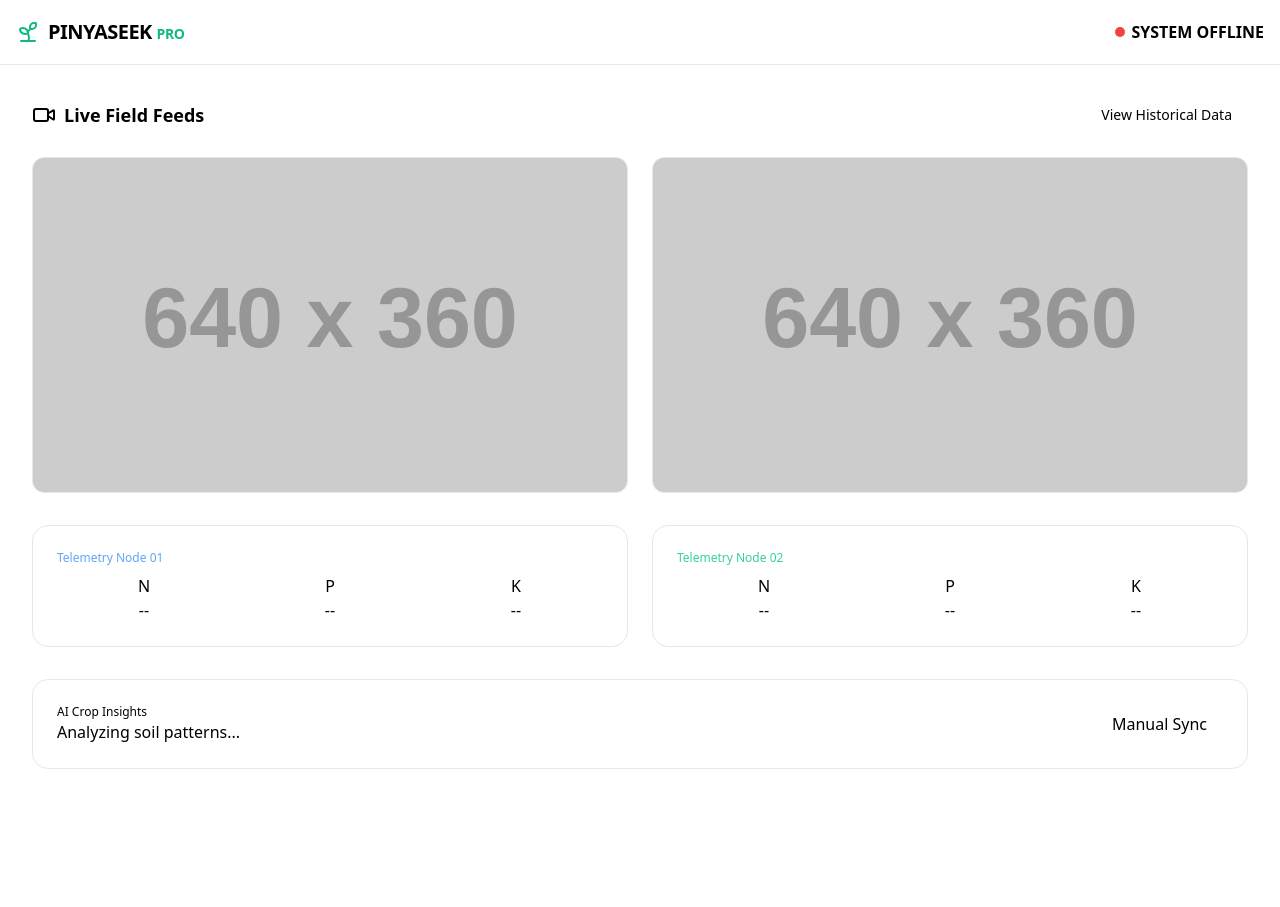
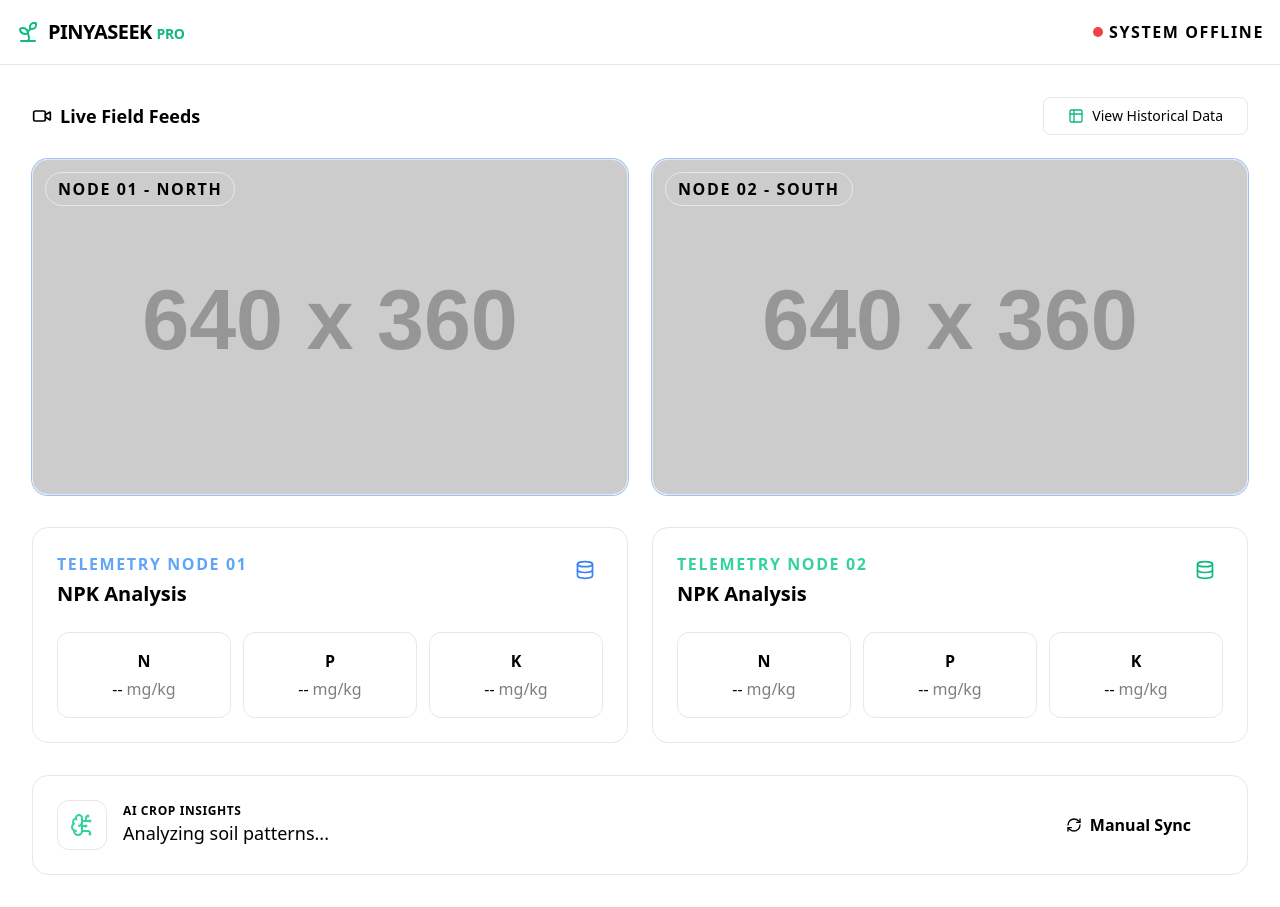
Before and after one commit to adr143/pineapple-watch, a website: page index.html in a window 1280 px wide. Before the commit the page ends 801 px from the top, so only its background shows below. Drawn offline with nearby package versions, Linux system fonts and the light colour scheme; placeholder pictures from the web are drawn by us.

Commit message:
new commit

```diff
--- a/index.html
+++ b/index.html
@@ -4,23 +4,18 @@
 <meta charset="UTF-8">
 <meta name="viewport" content="width=device-width, initial-scale=1.0">
 <title>PINYASEEK | Smart Field Monitor</title>
-
 <link href="https://cdn.jsdelivr.net/npm/tailwindcss@2.2.19/dist/tailwind.min.css" rel="stylesheet">
 <script src="https://unpkg.com/lucide@latest"></script>
 </head>
-
 <body class="bg-slate-950 text-slate-100 min-h-screen font-sans">
 
 <header class="border-b border-slate-800 bg-slate-900/50 backdrop-blur-md sticky top-0 z-50">
     <div class="max-w-7xl mx-auto px-4 h-16 flex items-center justify-between">
         <div class="flex items-center gap-2">
             <i data-lucide="sprout" class="text-green-500"></i>
-            <span class="font-bold text-xl tracking-tight">
-                PINYASEEK <span class="text-green-500 text-sm">PRO</span>
-            </span>
+            <span class="font-bold text-xl tracking-tight">PINYASEEK <span class="text-green-500 text-sm">PRO</span></span>
         </div>
-
-        <div id="status-badge" class="flex items-center gap-4 text-[10px] font-bold uppercase">
+        <div id="status-badge" class="flex items-center gap-4 text-[10px] font-bold tracking-widest uppercase">
             <span class="flex items-center gap-1.5">
                 <span id="status-dot" class="w-2.5 h-2.5 bg-yellow-500 rounded-full animate-pulse"></span>
                 <span id="status-text">Connecting</span>
@@ -31,55 +26,95 @@
 
 <main class="max-w-7xl mx-auto p-4 lg:p-8 space-y-8">
 
-<!-- LIVE FEEDS -->
+    <!-- Live Field Feeds -->
     <section>
-    <div class="flex justify-between items-center mb-6">
-        <h2 class="text-lg font-semibold text-slate-300 flex items-center gap-2">
-            <i data-lucide="video"></i> Live Field Feeds
-        </h2>
-
-        <a href="history.html" class="px-4 py-2 bg-slate-800 rounded-lg hover:bg-slate-700 text-sm">
+        <div class="flex flex-col sm:flex-row gap-4 items-center justify-between mb-6">
+            <div class="flex items-center gap-2">
+                <i data-lucide="video" class="text-slate-400 w-5"></i>
+                <h2 class="text-lg font-semibold text-slate-300">Live Field Feeds</h2>
+            </div>
+            <a href="history.html" class="w-full sm:w-auto flex items-center justify-center gap-2 px-6 py-2 bg-slate-800 hover:bg-slate-700 rounded-lg border border-slate-700 transition-all text-sm font-medium">
+                <i data-lucide="table-2" class="w-4 h-4 text-green-500"></i>
                 View Historical Data
             </a>
         </div>
 
         <div class="grid grid-cols-1 lg:grid-cols-2 gap-6">
-        <img id="img-node_1" src="https://via.placeholder.com/640x360?text=Node+1" class="rounded-xl border border-slate-800">
-        <img id="img-node_2" src="https://via.placeholder.com/640x360?text=Node+2" class="rounded-xl border border-slate-800">
+            <div class="group relative bg-slate-900 rounded-2xl overflow-hidden border border-slate-800 ring-1 ring-white/5">
+                <div class="absolute top-3 left-3 z-10 bg-black/60 backdrop-blur-md px-3 py-1 rounded-full text-[10px] font-bold uppercase tracking-widest border border-white/10">Node 01 - North</div>
+                <img id="img-node_1" src="https://via.placeholder.com/640x360?text=Waiting+for+Node+1..." class="w-full aspect-video object-cover bg-slate-800 transition-opacity duration-300" alt="Node 1">
+            </div>
+            <div class="group relative bg-slate-900 rounded-2xl overflow-hidden border border-slate-800 ring-1 ring-white/5">
+                <div class="absolute top-3 left-3 z-10 bg-black/60 backdrop-blur-md px-3 py-1 rounded-full text-[10px] font-bold uppercase tracking-widest border border-white/10">Node 02 - South</div>
+                <img id="img-node_2" src="https://via.placeholder.com/640x360?text=Waiting+for+Node+2..." class="w-full aspect-video object-cover bg-slate-800 transition-opacity duration-300" alt="Node 2">
+            </div>
         </div>
     </section>
 
-<!-- TELEMETRY -->
+    <!-- Telemetry Nodes -->
     <section class="grid grid-cols-1 md:grid-cols-2 gap-6">
-
-<div class="bg-slate-900 p-6 rounded-2xl border border-slate-800">
-    <h3 class="text-blue-400 text-xs mb-2">Telemetry Node 01</h3>
+        <div class="bg-slate-900/80 p-6 rounded-2xl border border-slate-800 hover:border-blue-500/30 transition-colors">
+            <div class="flex justify-between items-start mb-6">
+                <div>
+                    <h3 class="font-bold text-blue-400 uppercase text-[10px] tracking-widest mb-1">Telemetry Node 01</h3>
+                    <p class="text-xl font-semibold">NPK Analysis</p>
+                </div>
+                <div class="p-2 bg-blue-500/10 rounded-lg"><i data-lucide="database" class="text-blue-500 w-5 h-5"></i></div>
+            </div>
             <div class="grid grid-cols-3 gap-3">
-        <div class="text-center">N<br><span id="s1-n">--</span></div>
-        <div class="text-center">P<br><span id="s1-p">--</span></div>
-        <div class="text-center">K<br><span id="s1-k">--</span></div>
+                <div class="bg-slate-950 p-4 rounded-xl border border-slate-800 text-center">
+                    <span class="block text-[10px] text-slate-500 font-bold uppercase mb-1">N</span>
+                    <span id="s1-n">--</span><span class="text-[10px] opacity-50 ml-1">mg/kg</span>
+                </div>
+                <div class="bg-slate-950 p-4 rounded-xl border border-slate-800 text-center">
+                    <span class="block text-[10px] text-slate-500 font-bold uppercase mb-1">P</span>
+                    <span id="s1-p">--</span><span class="text-[10px] opacity-50 ml-1">mg/kg</span>
+                </div>
+                <div class="bg-slate-950 p-4 rounded-xl border border-slate-800 text-center">
+                    <span class="block text-[10px] text-slate-500 font-bold uppercase mb-1">K</span>
+                    <span id="s1-k">--</span><span class="text-[10px] opacity-50 ml-1">mg/kg</span>
+                </div>
             </div>
         </div>
 
-<div class="bg-slate-900 p-6 rounded-2xl border border-slate-800">
-    <h3 class="text-green-400 text-xs mb-2">Telemetry Node 02</h3>
+        <div class="bg-slate-900/80 p-6 rounded-2xl border border-slate-800 hover:border-green-500/30 transition-colors">
+            <div class="flex justify-between items-start mb-6">
+                <div>
+                    <h3 class="font-bold text-green-400 uppercase text-[10px] tracking-widest mb-1">Telemetry Node 02</h3>
+                    <p class="text-xl font-semibold">NPK Analysis</p>
+                </div>
+                <div class="p-2 bg-green-500/10 rounded-lg"><i data-lucide="database" class="text-green-500 w-5 h-5"></i></div>
+            </div>
             <div class="grid grid-cols-3 gap-3">
-        <div class="text-center">N<br><span id="s2-n">--</span></div>
-        <div class="text-center">P<br><span id="s2-p">--</span></div>
-        <div class="text-center">K<br><span id="s2-k">--</span></div>
+                <div class="bg-slate-950 p-4 rounded-xl border border-slate-800 text-center">
+                    <span class="block text-[10px] text-slate-500 font-bold uppercase mb-1">N</span>
+                    <span id="s2-n">--</span><span class="text-[10px] opacity-50 ml-1">mg/kg</span>
+                </div>
+                <div class="bg-slate-950 p-4 rounded-xl border border-slate-800 text-center">
+                    <span class="block text-[10px] text-slate-500 font-bold uppercase mb-1">P</span>
+                    <span id="s2-p">--</span><span class="text-[10px] opacity-50 ml-1">mg/kg</span>
+                </div>
+                <div class="bg-slate-950 p-4 rounded-xl border border-slate-800 text-center">
+                    <span class="block text-[10px] text-slate-500 font-bold uppercase mb-1">K</span>
+                    <span id="s2-k">--</span><span class="text-[10px] opacity-50 ml-1">mg/kg</span>
                 </div>
             </div>
-
+        </div>
     </section>
 
-<!-- AI INSIGHTS -->
-<div class="bg-slate-900 p-6 rounded-2xl border border-slate-800 flex justify-between items-center">
+    <!-- AI Crop Insights -->
+    <div class="bg-gradient-to-r from-blue-600/10 via-green-600/10 to-transparent p-6 rounded-2xl border border-white/5 flex flex-col md:flex-row items-center justify-between gap-6">
+        <div class="flex items-center gap-4">
+            <div class="p-3 bg-green-500/10 rounded-xl border border-green-500/20">
+                <i data-lucide="brain-circuit" class="text-green-400"></i>
+            </div>
             <div>
-        <h4 class="text-xs text-slate-500">AI Crop Insights</h4>
-        <p id="prediction">Analyzing soil patterns...</p>
+                <h4 class="text-xs font-bold uppercase tracking-wider text-slate-500">AI Crop Insights</h4>
+                <p id="prediction" class="text-lg font-medium text-slate-300">Analyzing soil patterns...</p>
             </div>
-
-    <button onclick="requestManualScan()" class="bg-white text-black px-4 py-2 rounded-lg">
+        </div>
+        <button onclick="requestManualScan()" class="group flex items-center gap-2 px-8 py-3 bg-white text-black font-bold rounded-xl hover:bg-green-400 transition-all active:scale-95">
+            <i data-lucide="refresh-cw" class="w-4 h-4 group-hover:rotate-180 transition-transform duration-500"></i>
             Manual Sync
         </button>
     </div>
@@ -89,11 +124,9 @@
 <script>
 lucide.createIcons();
 
-// --- WEBSOCKET ---
 const protocol = window.location.protocol === 'https:' ? 'wss:' : 'ws:';
 const socket = new WebSocket(`${protocol}//${window.location.host}`);
-
-let lastIdentifiedNode = "node_1";
+let lastNode = "node_1";
 
 const UI = {
     dot: document.getElementById('status-dot'),
@@ -109,62 +142,55 @@ socket.onopen = () => {
 socket.onclose = () => {
     UI.dot.className = "w-2.5 h-2.5 bg-red-500 rounded-full";
     UI.text.innerText = "System Offline";
+    setTimeout(() => window.location.reload(), 5000);
 };
 
-// --- MESSAGE HANDLER ---
 socket.onmessage = async (event) => {
     if (event.data instanceof Blob) {
         if (event.data.size < 100) {
             const text = await event.data.text();
-            handleIncomingText(text);
+            handleText(text);
         } else {
-            updateFrame(event.data, lastIdentifiedNode);
+            updateFrame(event.data, lastNode);
         }
     } else if (typeof event.data === 'string') {
-        handleIncomingText(event.data);
+        handleText(event.data);
+    } else {
+        try {
+            const json = JSON.parse(event.data);
+            if (json.node) updateTelemetryUI(json);
+        } catch(e) {}
     }
 };
 
-function handleIncomingText(text) {
-    if (text.startsWith("id:")) {
-        lastIdentifiedNode = text.split(":")[1].trim();
-        return;
-    }
-
-    try {
-        const json = JSON.parse(text);
-        if (json.type === "sensor") {
-            updateSensorUI(json);
-        }
-    } catch {}
+function handleText(text) {
+    if (text.startsWith("id:")) lastNode = text.split(":")[1].trim();
 }
 
 function updateFrame(blob, nodeId) {
+    const img = document.getElementById(`img-${nodeId}`);
     const url = URL.createObjectURL(blob);
-    const target = document.getElementById(`img-${nodeId}`);
-
-    if (target) {
-        target.src = url;
-        target.onload = () => URL.revokeObjectURL(url);
-    }
+    img.src = url;
+    img.onload = () => URL.revokeObjectURL(url);
 }
 
-function updateSensorUI(data) {
+function updateTelemetryUI(data) {
     const prefix = data.node === "node_1" ? "s1" : "s2";
-
     document.getElementById(`${prefix}-n`).innerText = data.n;
     document.getElementById(`${prefix}-p`).innerText = data.p;
     document.getElementById(`${prefix}-k`).innerText = data.k;
 
-    UI.prediction.innerText =
-        `Data update from ${data.node === "node_1" ? "North" : "South"} received.`;
+    if (data.prediction !== undefined && data.prediction !== null) {
+        UI.prediction.innerText = `Predicted Yield: ${data.prediction} kg`;
+    } else {
+        UI.prediction.innerText = `Data update from ${data.node === "node_1" ? "North" : "South"} received.`;
+    }
 }
 
 function requestManualScan() {
     socket.send(JSON.stringify({ type: "command", action: "scan_now" }));
-    alert("Manual synchronization command sent.");
+    alert("Manual synchronization command sent to all nodes.");
 }
 </script>
-
 </body>
 </html>
```
Lines whose indentation alone changed are shown as unchanged.
